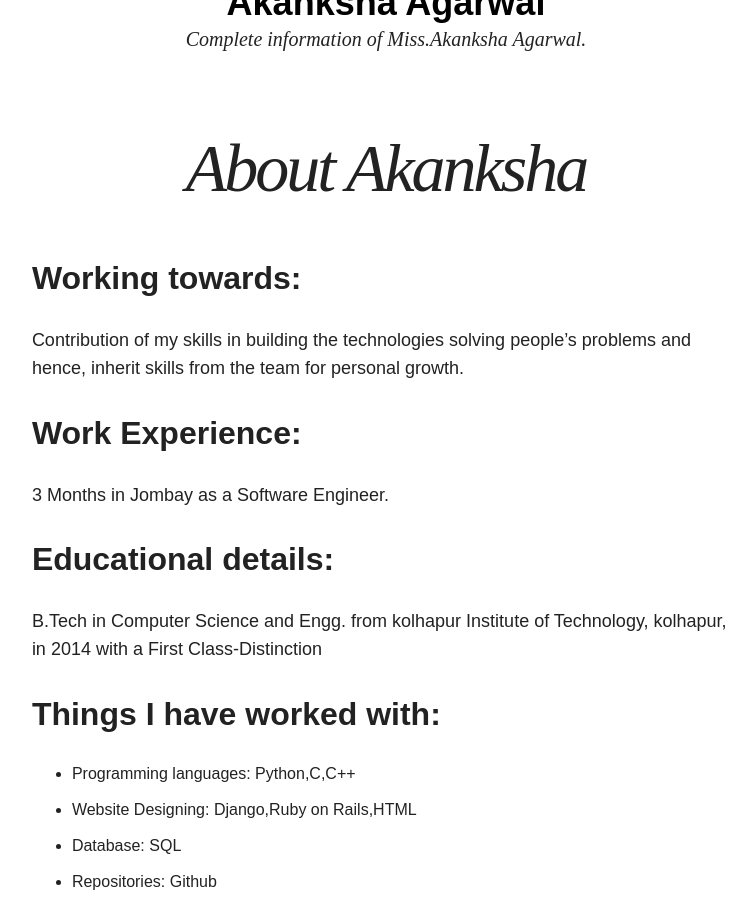
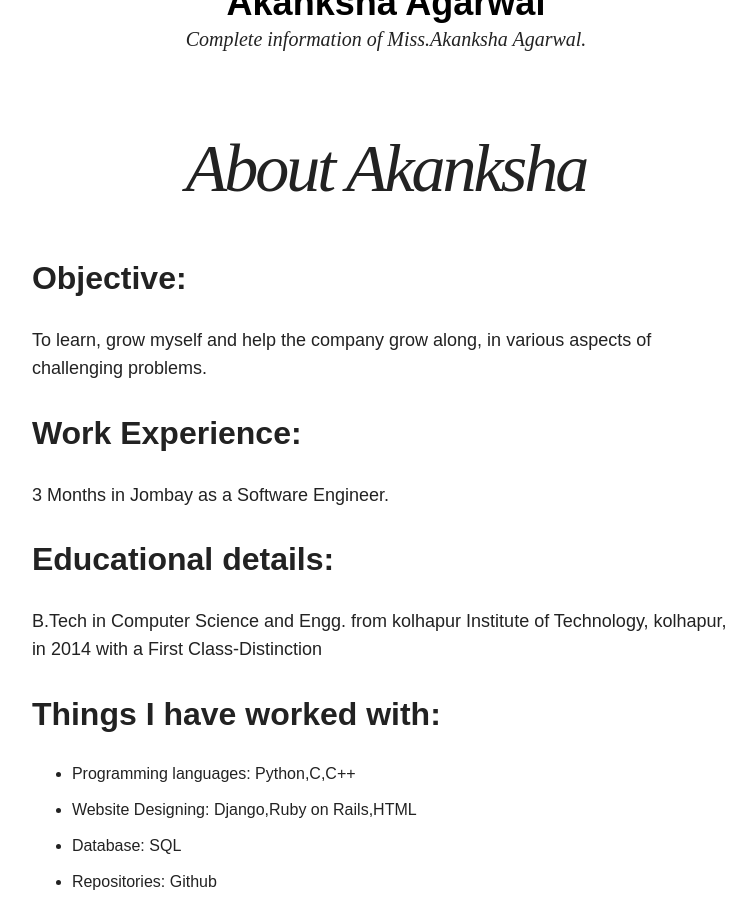
Before and after one commit to akanksha007/akanksha007.github.io, a Jekyll site: the page built from about/index.md, in a window 1280 px wide and 900 px high, scrolled down 344 px. Shown: the whole window, without its empty margins (254-1010 px from the left). Built offline with Jekyll 4.4.1, drawn with Linux system fonts in a browser that asks for light colours; nearby versions of some CDN libraries.

Commit message:
final commit

```diff
--- a/about/index.md
+++ b/about/index.md
@@ -5,8 +5,8 @@ excerpt: "Details of Akanksha"
 modified: 2014-08-08T19:44:38.564948-04:00
 ---
 
-##Working towards:
-Contribution of my skills in building the technologies solving people’s problems and hence, inherit skills from the team for personal growth.
+##Objective:
+To learn, grow myself and help the company grow along, in various aspects of challenging problems.
 
 ## Work Experience:
 3 Months in Jombay as a Software Engineer.
```
Also changed, not shown: project/index.md (+0 -4 lines).
